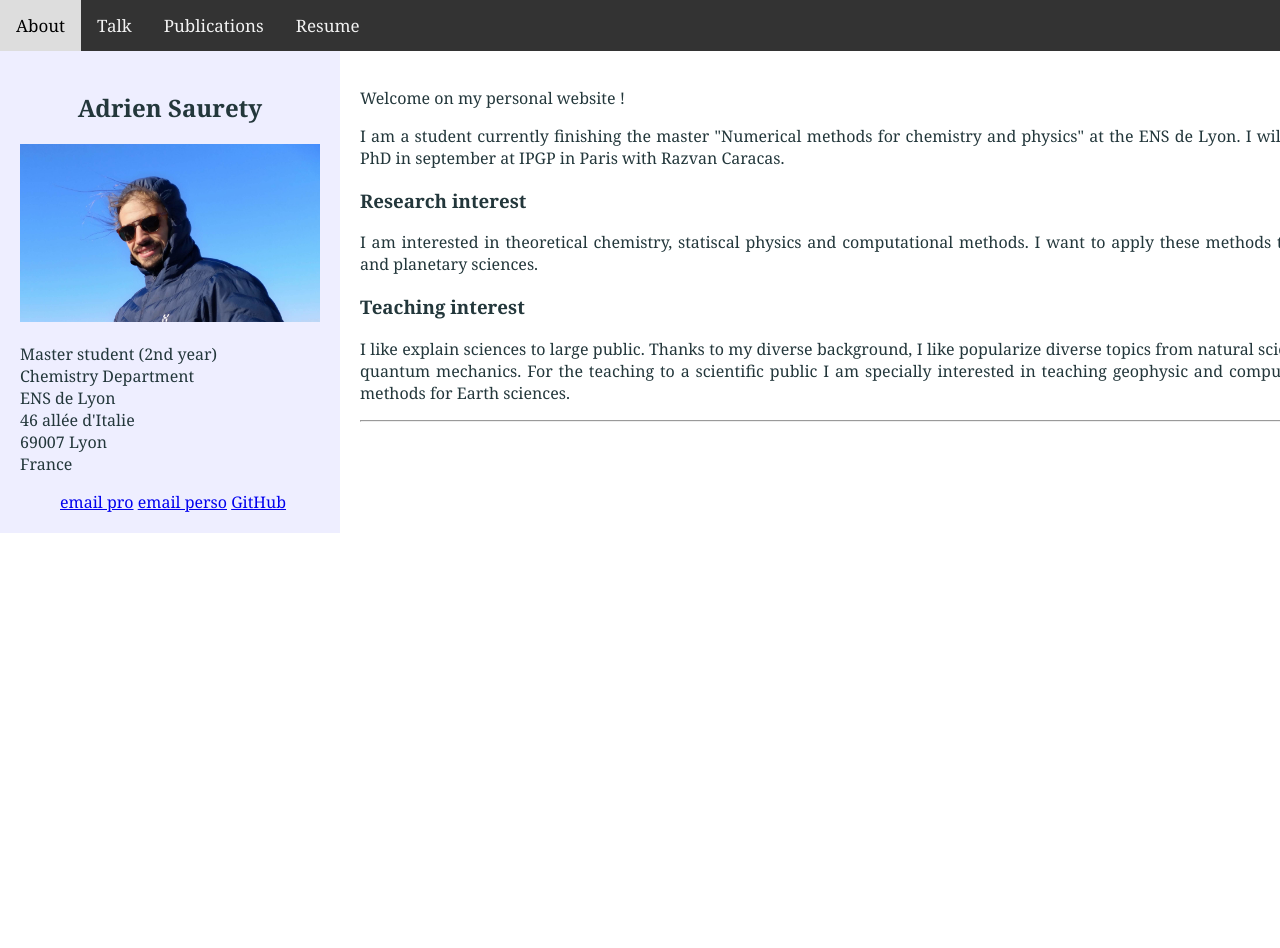
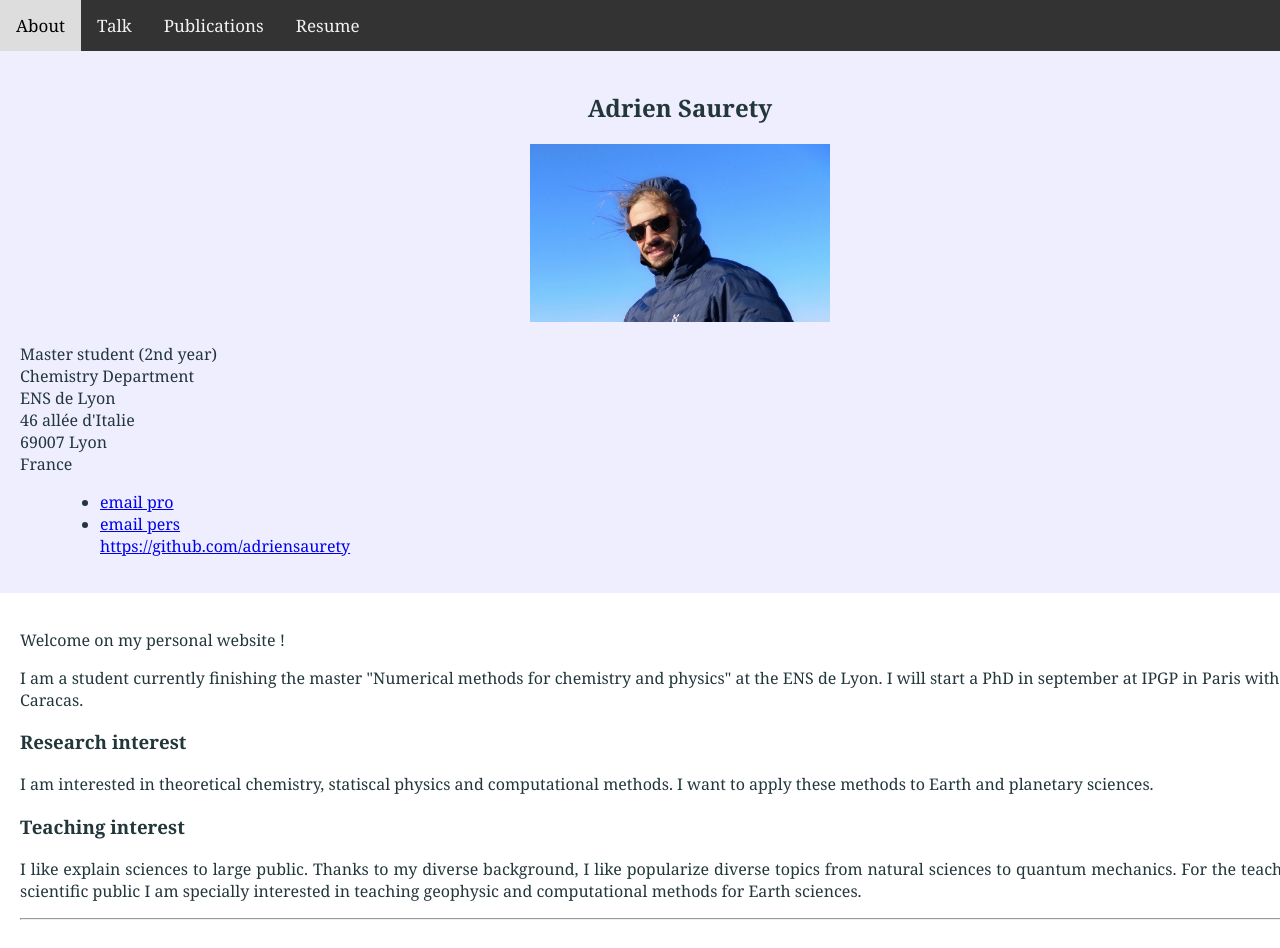
Before and after one commit to adriensaurety/adriensaurety.github.io, a Jekyll site: the page built from index.html, in a window 1280 px wide. Built offline with Jekyll 4.4.1, drawn with Linux system fonts in a browser that asks for light colours; before the commit the page ends 900 px from its top, so only the background shows below that.

Commit message:
Update index.html

```diff
--- a/index.html
+++ b/index.html
@@ -20,9 +20,11 @@
     		</p>
 
 		<dd>
-		<a href="mailto:adrien.saurety@ens-lyon.fr">email pro</a>
-		<a href="mailto:asaurety@gmail.com">email perso</a>
-   		<a href="https://github.com/adriensaurety">GitHub</a>
+		<ul>
+			<li><a href="mailto:adrien.saurety@ens-lyon.fr">email pro</a></li>
+			<li><a href="mailto:asaurety@gmail.com">email pers</a></li
+			<li><a href="https://github.com/adriensaurety">https://github.com/adriensaurety</a></li>
+		</ul>
 		</dd>
 		<dd>
 	</div>
```
